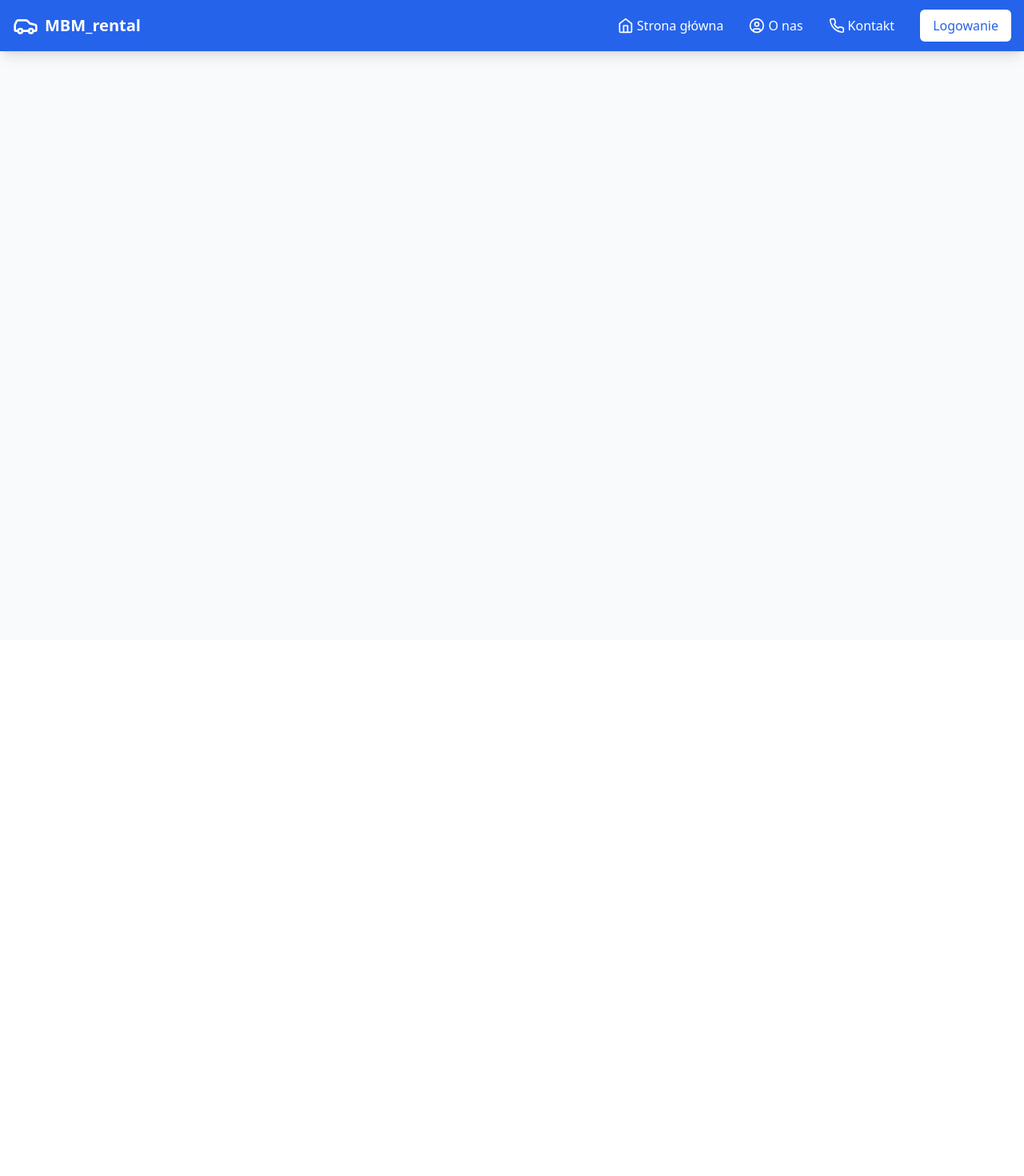
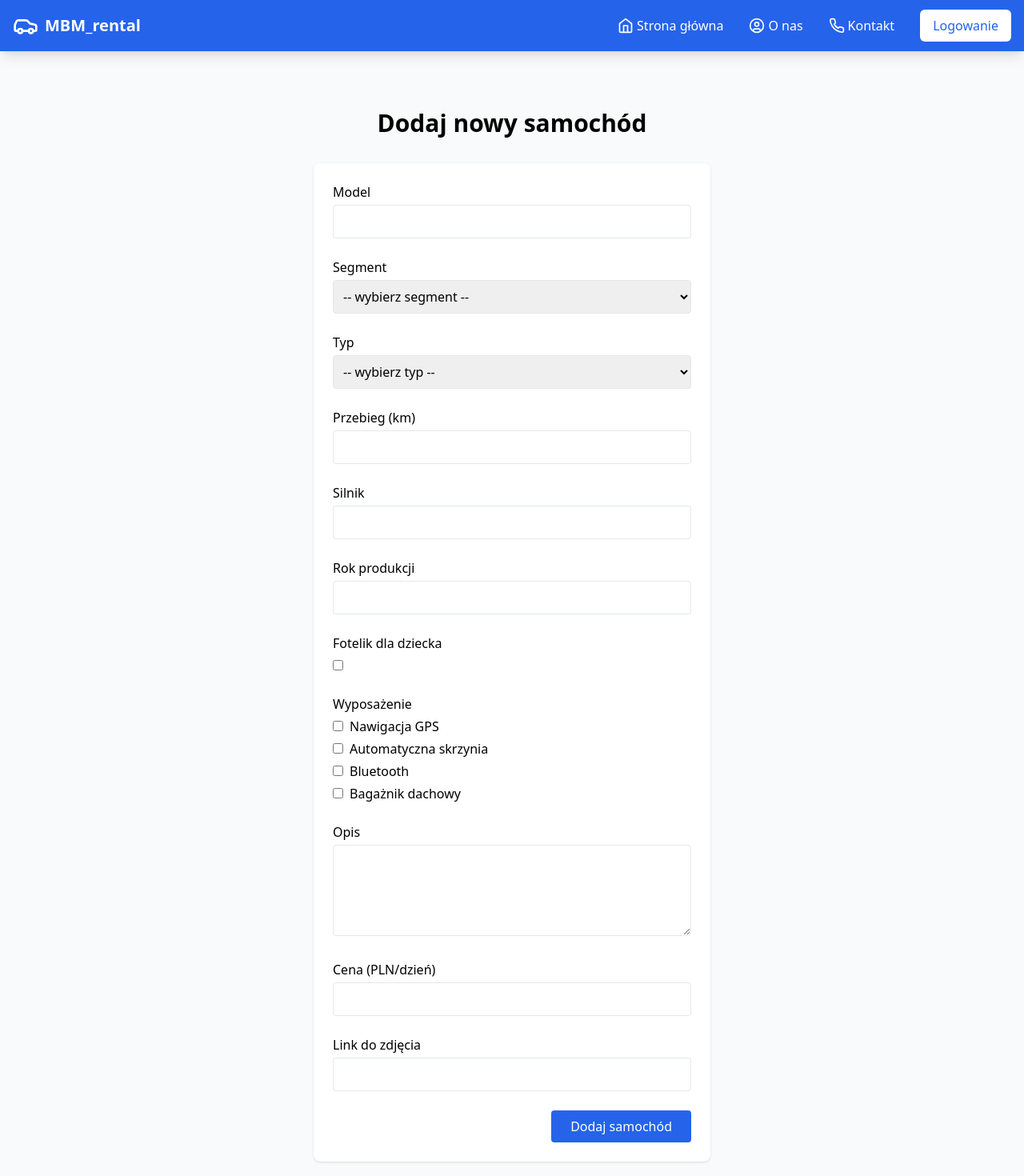
Before and after one commit to czarnes78/a, a React (Vite) app: page /admin/add-car in a window 1280 px wide. Shown: the top 1470 px of the page at 80% size. Before the commit the page ends 800 px from the top, so only its background shows below. Built offline with nearby package versions, Linux system fonts and the light colour scheme.

Commit message:
czwarta zmiana

```diff
--- a/src/App.tsx
+++ b/src/App.tsx
@@ -12,6 +12,7 @@ import AdminPanel from './pages/AdminPanel';
 import AdminRequests from './pages/AdminRequests';
 import ProtectedRoute from './components/ProtectedRoute';
 import AdminHistory from './pages/AdminHistory';
+import AddCar from './pages/AddCar';
 
 
 
@@ -34,6 +35,7 @@ function App() {
               <Route path="/admin/requests" element={<ProtectedRoute><AdminRequests /></ProtectedRoute>} />
               <Route path="/admin/requests" element={<AdminRequests />} />
               <Route path="/admin/history" element={<AdminHistory />} />
+              <Route path="/admin/add-car" element={<AddCar />} />
             </Routes>
           </main>
         </div>
--- /dev/null
+++ b/src/pages/AddCar.tsx
@@ -0,0 +1,139 @@
+import React, { useState } from 'react';
+
+export default function AddCar() {
+  const [formData, setFormData] = useState({
+    name: '',
+    segment: '',
+    type: '',
+    mileage: '',
+    engine: '',
+    year: '',
+    childSeat: false,
+    features: [],
+    description: '',
+    price: '',
+    image: '',
+  });
+
+  const handleChange = (e: React.ChangeEvent<HTMLInputElement | HTMLSelectElement | HTMLTextAreaElement>) => {
+    const { name, value, type, checked } = e.target;
+    setFormData(prev => ({
+      ...prev,
+      [name]: type === 'checkbox' ? checked : value,
+    }));
+  };
+
+  const handleFeatureChange = (feature: string) => {
+    setFormData(prev => {
+      const features = prev.features.includes(feature)
+        ? prev.features.filter(f => f !== feature)
+        : [...prev.features, feature];
+      return { ...prev, features };
+    });
+  };
+
+  const handleSubmit = async (e: React.FormEvent) => {
+    e.preventDefault();
+    const newCar = {
+      ...formData,
+      mileage: Number(formData.mileage),
+      year: Number(formData.year),
+      price: Number(formData.price),
+    };
+
+    const res = await fetch('http://localhost:4000/api/cars', {
+      method: 'POST',
+      headers: { 'Content-Type': 'application/json' },
+      body: JSON.stringify(newCar),
+    });
+
+    if (res.ok) {
+      alert('Samochód dodany!');
+      setFormData({
+        name: '', segment: '', type: '', mileage: '', engine: '', year: '',
+        childSeat: false, features: [], description: '', price: '', image: ''
+      });
+    } else {
+      alert('Błąd przy dodawaniu samochodu.');
+    }
+  };
+
+  const segmentOptions = ['klasa a', 'klasa b', 'klasa c', 'klasa d', 'klasa e', 'klasa f', 'klasa j'];
+  const typeOptions = ['sedan', 'suv', 'hatchback', 'kombi', 'van'];
+  const featureOptions = ['Nawigacja GPS', 'Automatyczna skrzynia', 'Bluetooth', 'Bagażnik dachowy'];
+
+  return (
+    <div className="p-10 max-w-xl mx-auto">
+      <h2 className="text-3xl font-bold mb-8 text-center">Dodaj nowy samochód</h2>
+      <form onSubmit={handleSubmit} className="space-y-6 bg-white shadow p-6 rounded-lg">
+        <div>
+          <label className="block font-medium mb-1">Model</label>
+          <input name="name" value={formData.name} onChange={handleChange} className="w-full border rounded p-2" />
+        </div>
+        <div>
+          <label className="block font-medium mb-1">Segment</label>
+          <select name="segment" value={formData.segment} onChange={handleChange} className="w-full border rounded p-2">
+            <option value="">-- wybierz segment --</option>
+            {segmentOptions.map(opt => <option key={opt} value={opt}>{opt.toUpperCase()}</option>)}
+          </select>
+        </div>
+        <div>
+          <label className="block font-medium mb-1">Typ</label>
+          <select name="type" value={formData.type} onChange={handleChange} className="w-full border rounded p-2">
+            <option value="">-- wybierz typ --</option>
+            {typeOptions.map(opt => <option key={opt} value={opt}>{opt.charAt(0).toUpperCase() + opt.slice(1)}</option>)}
+          </select>
+        </div>
+        <div>
+          <label className="block font-medium mb-1">Przebieg (km)</label>
+          <input name="mileage" type="number" value={formData.mileage} onChange={handleChange} className="w-full border rounded p-2" />
+        </div>
+        <div>
+          <label className="block font-medium mb-1">Silnik</label>
+          <input name="engine" value={formData.engine} onChange={handleChange} className="w-full border rounded p-2" />
+        </div>
+        <div>
+          <label className="block font-medium mb-1">Rok produkcji</label>
+          <input name="year" type="number" value={formData.year} onChange={handleChange} className="w-full border rounded p-2" />
+        </div>
+        <div>
+          <label className="block font-medium mb-1">Fotelik dla dziecka</label>
+          <input type="checkbox" name="childSeat" checked={formData.childSeat} onChange={handleChange} />
+        </div>
+        <div>
+          <label className="block font-medium mb-1">Wyposażenie</label>
+          <div className="space-y-1">
+            {featureOptions.map(feature => (
+              <label key={feature} className="block">
+                <input
+                  type="checkbox"
+                  checked={formData.features.includes(feature)}
+                  onChange={() => handleFeatureChange(feature)}
+                  className="mr-2"
+                />
+                {feature}
+              </label>
+            ))}
+          </div>
+        </div>
+        <div>
+          <label className="block font-medium mb-1">Opis</label>
+          <textarea name="description" value={formData.description} onChange={handleChange} rows={4} className="w-full border rounded p-2" />
+        </div>
+        <div>
+          <label className="block font-medium mb-1">Cena (PLN/dzień)</label>
+          <input name="price" type="number" value={formData.price} onChange={handleChange} className="w-full border rounded p-2" />
+        </div>
+        <div>
+          <label className="block font-medium mb-1">Link do zdjęcia</label>
+          <input name="image" value={formData.image} onChange={handleChange} className="w-full border rounded p-2" />
+        </div>
+        <div className="text-right">
+          <button type="submit" className="bg-blue-600 text-white px-6 py-2 rounded hover:bg-blue-700">
+            Dodaj samochód
+          </button>
+        </div>
+      </form>
+    </div>
+  );
+}
--- a/src/pages/AdminPanel.tsx
+++ b/src/pages/AdminPanel.tsx
@@ -1,37 +1,43 @@
-// src/pages/AdminPanel.tsx
-import { useAdminAuth } from '../auth/AdminAuthContext';
 import { useNavigate } from 'react-router-dom';
 
 export default function AdminPanel() {
-  const { logout } = useAdminAuth();
   const navigate = useNavigate();
 
   return (
-    <div className="p-8 text-center">
+    <div className="text-center mt-12">
       <h1 className="text-3xl font-bold mb-6">Panel administratora</h1>
 
-      <div className="flex justify-center gap-4 mb-6">
+      <div className="space-x-4 mb-6">
         <button
+          className="bg-blue-600 text-white px-4 py-2 rounded hover:bg-blue-700"
           onClick={() => navigate('/admin/requests')}
-          className="bg-blue-600 text-white px-6 py-2 rounded hover:bg-blue-700 transition"
         >
           Aktualne prośby o rezerwacje
         </button>
         <button
+          className="bg-gray-700 text-white px-4 py-2 rounded hover:bg-gray-800"
           onClick={() => navigate('/admin/history')}
-          className="bg-gray-600 text-white px-6 py-2 rounded hover:bg-gray-700 transition"
         >
           Historia rezerwacji
         </button>
         <button
-          onClick={logout}
-          className="bg-red-600 text-white px-6 py-2 rounded hover:bg-red-700 transition"
+          className="bg-green-600 text-white px-4 py-2 rounded hover:bg-green-700"
+          onClick={() => navigate('/admin/add-car')}
+        >
+          Dodaj samochód
+        </button>
+        <button
+          className="bg-red-600 text-white px-4 py-2 rounded hover:bg-red-700"
+          onClick={() => {
+            localStorage.removeItem('isAdmin');
+            navigate('/');
+          }}
         >
           Wyloguj
         </button>
       </div>
 
-      <p className="text-gray-600">
+      <p className="text-gray-500">
         Tu pojawią się funkcje: zdejmowanie aut, dodawanie po VIN itd.
       </p>
     </div>
--- a/src/pages/Home.tsx
+++ b/src/pages/Home.tsx
@@ -7,6 +7,13 @@ export default function Home() {
   const [segment, setSegment] = useState<CarSegment | ''>('');
   const [type, setType] = useState<CarType | ''>('');
   const [childSeat, setChildSeat] = useState(false);
+  const [reservationHistory, setReservationHistory] = useState([]);
+
+  useEffect(() => {
+    fetch('http://localhost:4000/api/reservations/history')
+      .then((res) => res.json())
+      .then((data) => setReservationHistory(data));
+  }, []);
 
   useEffect(() => {
     fetch('http://localhost:4000/api/cars')
@@ -21,6 +28,16 @@ export default function Home() {
     if (childSeat && !car.childSeat) return false;
     return true;
   });
+
+  const isCarReservedNow = (carId: number) => {
+  const now = new Date();
+  return reservationHistory.some(r =>
+    r.carId === carId &&
+    r.action === 'accept' &&
+    new Date(r.startDate) <= now &&
+    now <= new Date(r.endDate)
+    );
+  };
 
   return (
     <div className="flex">
@@ -121,8 +138,15 @@ export default function Home() {
                 <img
                   src={car.image}
                   alt={car.name}
-                  className="w-full h-full object-cover"
+                  className={`w-full h-full object-cover transition-opacity duration-300 ${
+                    isCarReservedNow(car.id) ? 'opacity-40 grayscale' : ''
+                  }`}
                 />
+                {isCarReservedNow(car.id) && (
+                  <div className="absolute inset-0 flex items-center justify-center text-white font-bold text-xl bg-black bg-opacity-30">
+                    Niedostępne
+                  </div>
+                )}
               </div>
               <div className="p-4">
                 <h3 className="text-xl font-semibold mb-2">{car.name}</h3>
```
Also changed, not shown: src/pages/AdminHistory.tsx (+37 -11 lines), 1 other file (tests, documents, lock files or other folders).
